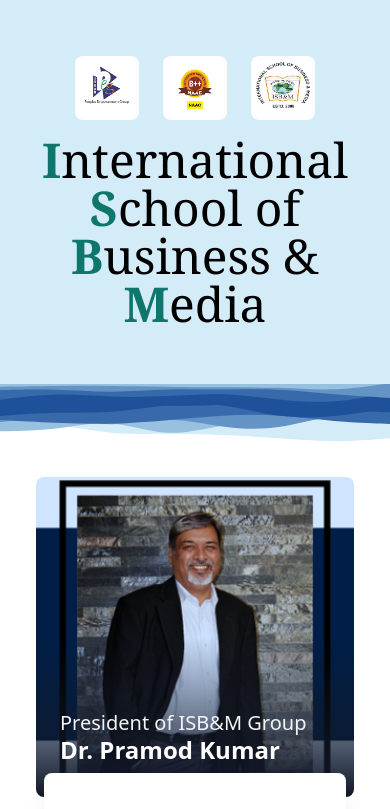
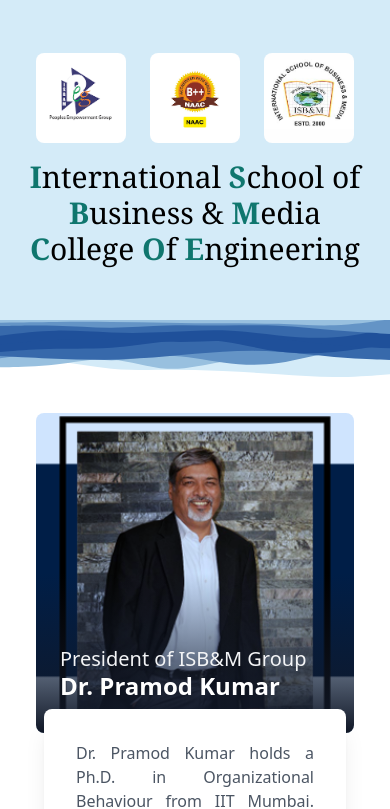
Before and after one commit to AdiGolandaj/invitation_attachment, a React (Vite) app: page / in a window 390 px wide. Shown: the top 809 px of the page. Built offline with nearby package versions, Linux system fonts and the light colour scheme.

Commit message:
added college of engineering and made images bigger and responsive

```diff
--- a/src/App.jsx
+++ b/src/App.jsx
@@ -8,7 +8,8 @@
   return (
     <main>
 {/* <!-- hero -->
-<!-- intropage to show isbm coe --> */}
+<!-- intropage to show isbm coe -->
+. Include the name of COE in this.*/}
       <Hero />
       <WavebelHero />
 
--- a/src/components/Hero.jsx
+++ b/src/components/Hero.jsx
@@ -2,15 +2,20 @@
 
 const Hero = () => {
   return (
-    <div className='bg-lblu w-screen h-96 flex flex-col justify-center items-center p-7'>
+    <div className='bg-lblu w-screen h-80 flex flex-col justify-center items-center p-7'>
         <div className='flex justify-center items-center gap-6 mb-4 '>
-            <img src="./img/pegLogo.png" alt="" className='h-16 w-auto rounded-lg' />
-            <img src="./img/NAACBpplogo.png" alt="" className='h-16 w-auto rounded-lg' />
-            <img src="./img/ISBMlogo.jpeg" alt="" className='h-16 w-auto rounded-lg' />
+            <img src="./img/pegLogo.png" alt="" className='h-15 md:h-17 w-auto rounded-lg' />
+            <img src="./img/NAACBpplogo.png" alt="" className='h-15 md:h-17 w-auto rounded-lg' />
+            <img src="./img/ISBMlogo.jpeg" alt="" className='h-15 md:h-17 w-auto rounded-lg' />
         </div>
-        <h1 class="font-serif text-5xl text-center">
+        <h1 class="font-serif md:text-5xl text-3xl text-center">
             <span class="font-extrabold text-teal-700">I</span>nternational <span class="font-extrabold text-teal-700">S</span>chool of <span class="font-extrabold text-teal-700">B</span>usiness & <span class="font-extrabold text-teal-700">M</span>edia
         </h1>
+        <div class="text-opacity-50">
+            <h2 class="font-serif md:text-custom-4.5xl text-3xl text-center">
+              <span class="font-extrabold text-teal-700">C</span>ollege <span class="font-extrabold text-teal-700">O</span>f <span class="font-extrabold text-teal-700">E</span>ngineering
+            </h2>
+        </div>
     </div>
   )
 }
--- a/tailwind.config.js
+++ b/tailwind.config.js
@@ -6,6 +6,10 @@
   ],
   theme: {
     extend: {
+      height: {
+        '15': '90px',
+        '17': '100px'
+      },
       colors : {
         'lblu': '#D4EBF8',
         'dblu':'#1F509A',
@@ -14,6 +18,8 @@
       },
       fontSize: {
         'custom-xs': '12.25px',
+        'custom-4.5xl': '40px',
+        'custom-5.5xl': '80px'
       }
     },
   },
```
